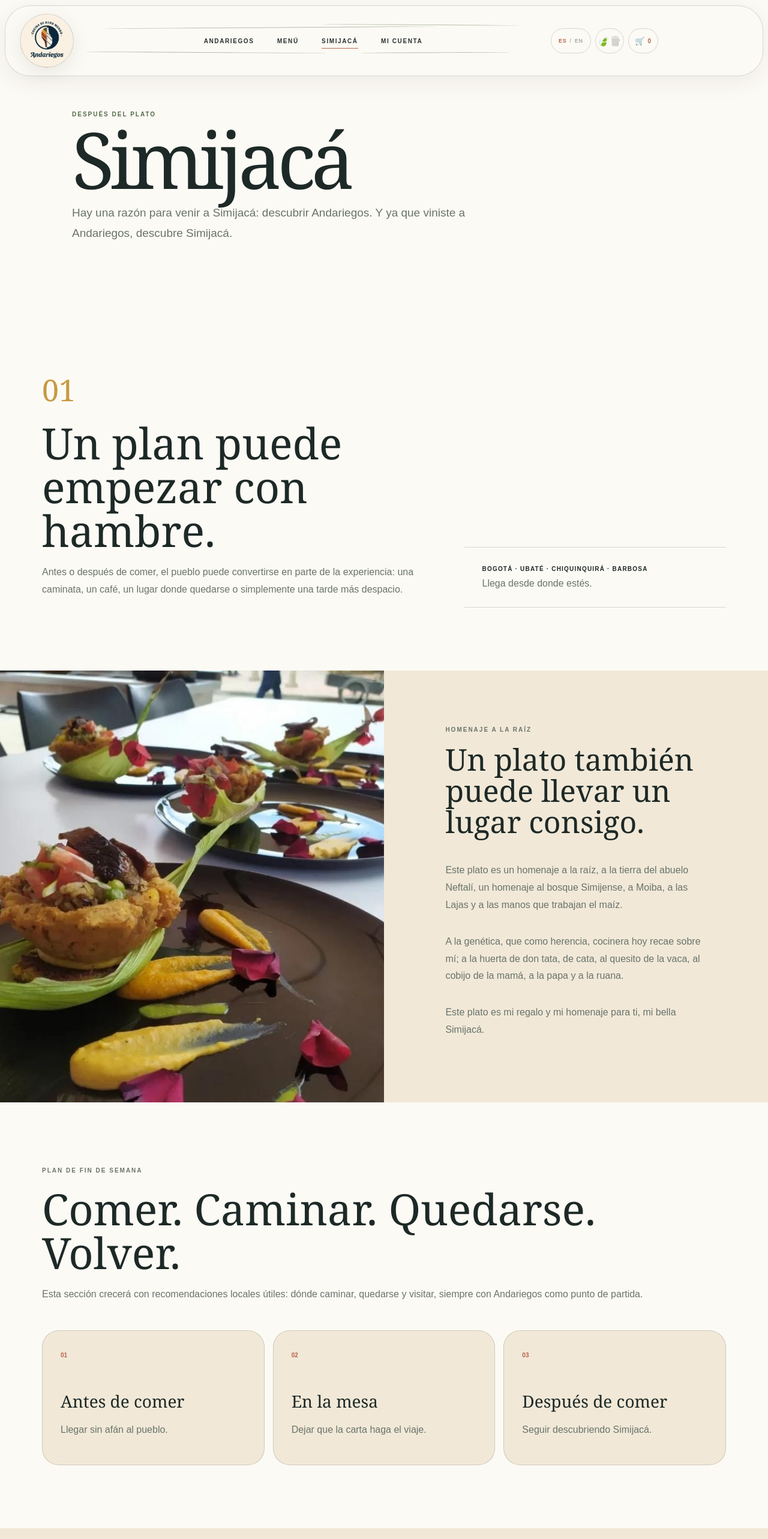
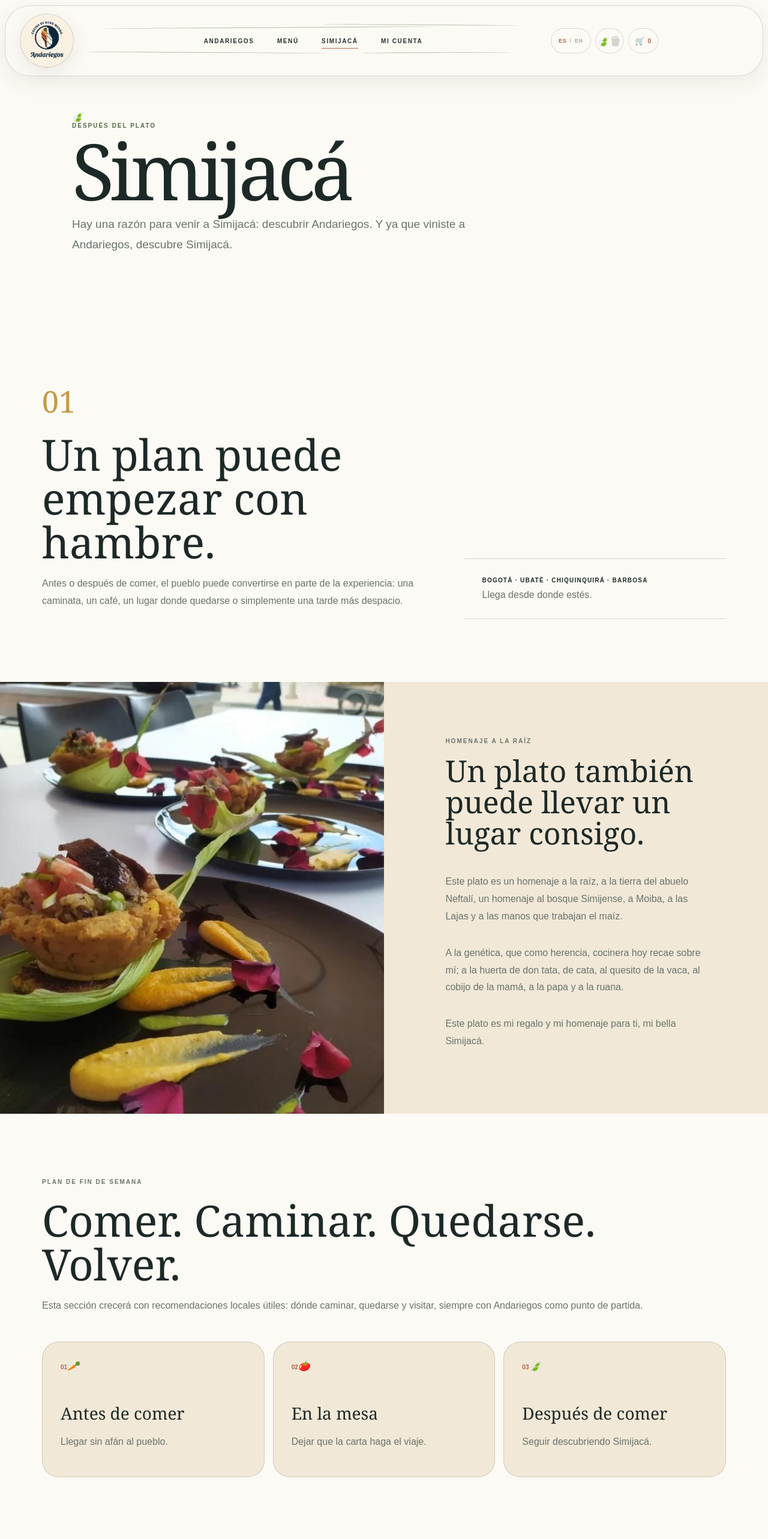
Before and after one commit to espinelgalvisjuanpablo/andariegos, a Next.js app: page /simijaca in a window 1280 px wide. Shown: the top 2566 px of the page at 60% size. Built offline with nearby package versions, Linux system fonts and the light colour scheme.

Commit message:
feat: polish Andariegos experience and navigation

```diff
--- a/app/simijaca/page.tsx
+++ b/app/simijaca/page.tsx
@@ -4,10 +4,10 @@ import Link from "next/link";
 import { useLanguage } from "@/components/language-provider";
 export default function SimijacaPage(){
   const {lang}=useLanguage(); const en=lang==="EN";
-  return <main className="inner-page"><section className="inner-hero"><p className="eyebrow">DESPUÉS DEL PLATO</p><h1>Simijacá</h1><p>{en?"There is a reason to come to Simijacá: discover Andariegos. And once you came to Andariegos, discover Simijacá.":"Hay una razón para venir a Simijacá: descubrir Andariegos. Y ya que viniste a Andariegos, descubre Simijacá."}</p></section>
+  return <main className="inner-page"><section className="inner-hero"><span className="floating-doodle">🍃</span><p className="eyebrow">DESPUÉS DEL PLATO</p><h1>Simijacá</h1><p>{en?"There is a reason to come to Simijacá: discover Andariegos. And once you came to Andariegos, discover Simijacá.":"Hay una razón para venir a Simijacá: descubrir Andariegos. Y ya que viniste a Andariegos, descubre Simijacá."}</p></section>
     <section className="section route-section"><div className="route-copy"><span>01</span><h2>{en?"A plan can start with hunger.":"Un plan puede empezar con hambre."}</h2><p>{en?"Before or after eating, the town can become part of the experience: a walk, a coffee, a place to stay or simply a slower afternoon.":"Antes o después de comer, el pueblo puede convertirse en parte de la experiencia: una caminata, un café, un lugar donde quedarse o simplemente una tarde más despacio."}</p></div><div className="route-note"><b>BOGOTÁ · UBATÉ · CHIQUINQUIRÁ · BARBOSA</b><span>{en?"Come from wherever you are.":"Llega desde donde estés."}</span></div></section>
-    <section className="root-story"><div className="root-image"><Image src="/images/masterchef-simijaca.jpeg" alt="Homenaje a la raíz" fill sizes="(max-width: 800px) 100vw, 50vw"/></div><div className="root-copy"><p className="eyebrow">HOMENAJE A LA RAÍZ</p><h2>{en?"A dish can carry a place with it.":"Un plato también puede llevar un lugar consigo."}</h2>{en?<p>To the root, to the land of grandfather Neftalí, to the Simijacense forest, to Moiba and Las Lajas, to the hands that work the corn, to the garden, to family, memory and the people who left a mark. A gift and a tribute to beautiful Simijacá.</p>:<><p>Este plato es un homenaje a la raíz, a la tierra del abuelo Neftalí, un homenaje al bosque Simijense, a Moiba, a las Lajas y a las manos que trabajan el maíz.</p><p>A la genética, que como herencia, cocinera hoy recae sobre mí; a la huerta de don tata, de cata, al quesito de la vaca, al cobijo de la mamá, a la papa y a la ruana.</p><p>Este plato es mi regalo y mi homenaje para ti, mi bella Simijacá.</p></>}</div></section>
-    <section className="section stay-section"><p className="eyebrow">PLAN DE FIN DE SEMANA</p><h2>{en?"Eat. Walk. Stay. Return.":"Comer. Caminar. Quedarse. Volver."}</h2><p>{en?"This section will grow with practical local recommendations: places to walk, stay and visit, always keeping Andariegos as the starting point.":"Esta sección crecerá con recomendaciones locales útiles: dónde caminar, quedarse y visitar, siempre con Andariegos como punto de partida."}</p><div className="plan-grid"><article><span>01</span><h3>{en?"Before lunch":"Antes de comer"}</h3><p>{en?"A slow arrival to town.":"Llegar sin afán al pueblo."}</p></article><article><span>02</span><h3>{en?"At the table":"En la mesa"}</h3><p>{en?"Let the menu do the traveling.":"Dejar que la carta haga el viaje."}</p></article><article><span>03</span><h3>{en?"After lunch":"Después de comer"}</h3><p>{en?"Keep discovering Simijacá.":"Seguir descubriendo Simijacá."}</p></article></div></section>
+    <section className="root-story"><div className="root-image"><Image src="/images/masterchef-simijaca.jpeg" alt="Plato de Andariegos" fill sizes="(max-width: 800px) 100vw, 50vw"/></div><div className="root-copy"><p className="eyebrow">HOMENAJE A LA RAÍZ</p><h2>{en?"A dish can carry a place with it.":"Un plato también puede llevar un lugar consigo."}</h2>{en?<p>To the root, to the land of grandfather Neftalí, to the Simijacense forest, to Moiba and Las Lajas, to the hands that work the corn, to the garden, to family, memory and the people who left a mark. A gift and a tribute to beautiful Simijacá.</p>:<><p>Este plato es un homenaje a la raíz, a la tierra del abuelo Neftalí, un homenaje al bosque Simijense, a Moiba, a las Lajas y a las manos que trabajan el maíz.</p><p>A la genética, que como herencia, cocinera hoy recae sobre mí; a la huerta de don tata, de cata, al quesito de la vaca, al cobijo de la mamá, a la papa y a la ruana.</p><p>Este plato es mi regalo y mi homenaje para ti, mi bella Simijacá.</p></>}</div></section>
+    <section className="section stay-section"><p className="eyebrow">PLAN DE FIN DE SEMANA</p><h2>{en?"Eat. Walk. Stay. Return.":"Comer. Caminar. Quedarse. Volver."}</h2><p>{en?"This section will grow with practical local recommendations: places to walk, stay and visit, always keeping Andariegos as the starting point.":"Esta sección crecerá con recomendaciones locales útiles: dónde caminar, quedarse y visitar, siempre con Andariegos como punto de partida."}</p><div className="plan-grid"><article><span>01</span><i>🥕</i><h3>{en?"Before lunch":"Antes de comer"}</h3><p>{en?"A slow arrival to town.":"Llegar sin afán al pueblo."}</p></article><article><span>02</span><i>🍅</i><h3>{en?"At the table":"En la mesa"}</h3><p>{en?"Let the menu do the traveling.":"Dejar que la carta haga el viaje."}</p></article><article><span>03</span><i>🍃</i><h3>{en?"After lunch":"Después de comer"}</h3><p>{en?"Keep discovering Simijacá.":"Seguir descubriendo Simijacá."}</p></article></div></section>
     <section className="invitation-section compact-invitation"><h2>{en?"We invite you to make the trip.":"Te invitamos a hacer el viaje."}</h2><Link className="button button-primary" href="/menu">{en?"BACK TO ANDARIEGOS":"VOLVER A ANDARIEGOS"}</Link></section>
   </main>;
 }
```
